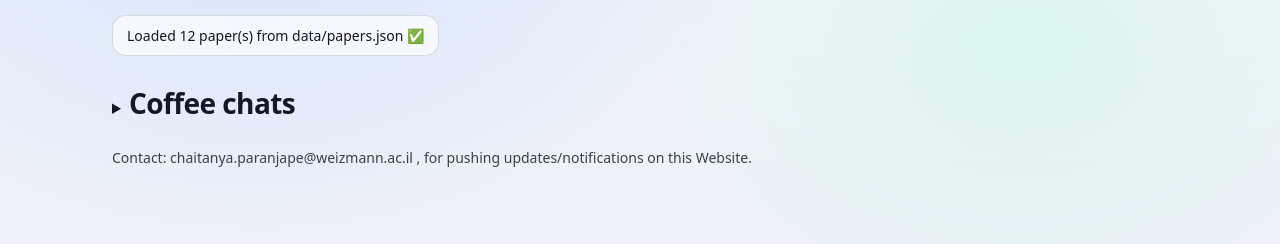
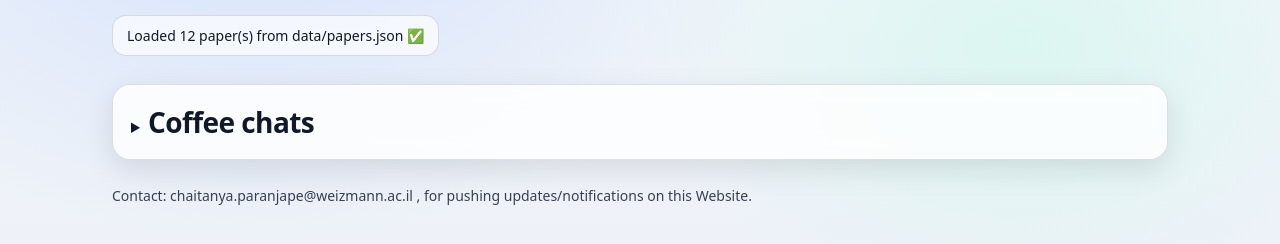
Before and after one commit to CpSquared/InterestingARXIV, a plain HTML site: page index.html in a window 1280 px wide. Shown: the part 198-442 px from the top of the page. Drawn offline with Linux system fonts and the light colour scheme.

Commit message:
Update website content

```diff
--- a/style.css
+++ b/style.css
@@ -154,3 +154,20 @@
     color: var(--muted);
     font-size: 14px;
   }
+
+  /* White container that holds a whole collapsible list + its cards */
+.section-card{
+  background: rgba(255, 255, 255, 0.82);
+  border: 1px solid rgba(0,0,0,0.12);
+  border-radius: 18px;
+  padding: 18px 18px;
+  margin-top: 22px;
+  box-shadow: 0 10px 30px rgba(0,0,0,0.10);
+  backdrop-filter: blur(10px);
+  -webkit-backdrop-filter: blur(10px);
+}
+
+/* Inside the white container, you don't need extra outer spacing from details */
+.section-card details.card{
+  margin: 0;
+}
```
